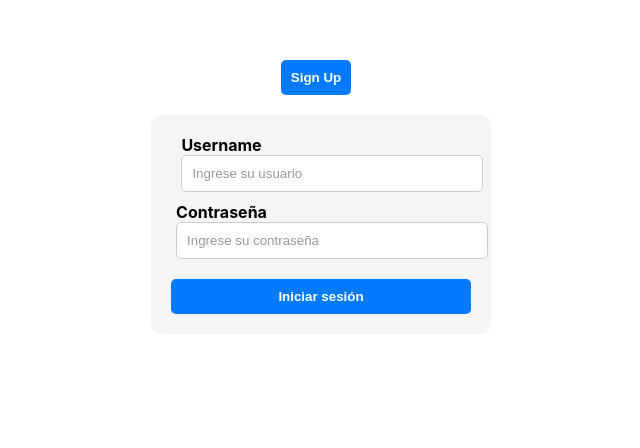
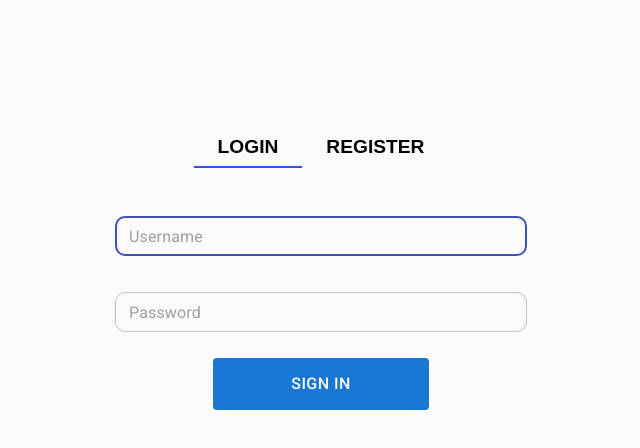
Before and after one commit to SoftwyRD/unimate, a React (Create React App) app: page / in a window 1280 px wide. Shown: the top 448 px of the page, without its empty margins (319-959 px from the left). Built offline with nearby package versions, Linux system fonts and the light colour scheme.

Commit message:
Add Login Styles

```diff
--- a/src/components/SignIn.js
+++ b/src/components/SignIn.js
@@ -4,11 +4,72 @@ import { useNavigate } from "react-router-dom";
 import { useFormik } from "formik";
 import * as Yup from "yup";
 import { login } from "../store/authSlice";
-import "../../src/styles/SignIn.css";
+import { makeStyles } from "@material-ui/core/styles";
+import TextField from "@material-ui/core/TextField";
+import Button from "@material-ui/core/Button";
+import Box from "@material-ui/core/Box";
+
+const useStyles = makeStyles((theme) => ({
+  root: {
+    display: "flex",
+    flexDirection: "column",
+    alignItems: "center",
+    borderRadius: "0px",
+  },
+  form: {
+    width: "40%",
+    display: "flex",
+    flexDirection: "column",
+    alignItems: "center",
+    padding: "40px",
+  },
+  label: {
+    fontSize: "14px",
+    fontWeight: 500,
+    marginBottom: "8px",
+    textAlign: "left",
+  },
+  input: {
+    width: "100%",
+    padding: "10px",
+    marginBottom: "16px",
+    fontSize: "20px",
+
+    color: "#333",
+    "&:focus": {
+      outline: "none",
+    },
+  },
+  error: {
+    color: "red",
+    fontSize: "12px",
+    textAlign: "left",
+    marginBottom: "16px",
+  },
+  submitButton: {
+    width: "50%",
+    backgroundColor: "#1976d2",
+    color: "#fff",
+    fontSize: "16px",
+    fontWeight: 500,
+    padding: "12px 24px",
+    borderRadius: "4px",
+    border: "none",
+    cursor: "pointer",
+    "&:hover": {
+      backgroundColor: "#1565c0",
+    },
+    "&:disabled": {
+      backgroundColor: "#9e9e9e",
+      cursor: "not-allowed",
+    },
+  },
+}));
 
 const Login = () => {
   const dispatch = useDispatch();
   const navigate = useNavigate();
+  const classes = useStyles();
 
   const formik = useFormik({
     initialValues: {
@@ -16,8 +77,8 @@ const Login = () => {
       password: "",
     },
     validationSchema: Yup.object({
-      username: Yup.string().required("Campo requerido"),
-      password: Yup.string().required("Campo requerido"),
+      username: Yup.string().required("Field required"),
+      password: Yup.string().required("Field required"),
     }),
     onSubmit: (values, { setSubmitting, setFieldError }) => {
       dispatch(login(values))
@@ -28,7 +89,7 @@ const Login = () => {
         .catch((error) => {
           setSubmitting(false);
           if (error.response.status === 401) {
-            setFieldError("password", "Credenciales inválidas");
+            setFieldError("password", "Invalid credentials");
           } else {
             console.error(error);
           }
@@ -37,40 +98,57 @@ const Login = () => {
   });
 
   return (
-    <form onSubmit={formik.handleSubmit} className="login-form">
-      <div>
-        <label htmlFor="username">Username</label>
-        <input
-          type="text"
+    <form onSubmit={formik.handleSubmit} className={classes.form}>
+      <TextField
+        id="username"
         name="username"
-          id="username"
+        placeholder="Username"
+        variant="outlined"
+        autoFocus
+        size="small"
+        className={classes.input}
+        value={formik.values.username}
         onChange={formik.handleChange}
         onBlur={formik.handleBlur}
-          value={formik.values.username}
-          placeholder="Ingrese su usuario"
+        error={formik.touched.username && Boolean(formik.errors.username)}
+        helperText={formik.touched.username && formik.errors.username}
+        InputProps={{
+          style: {
+            borderRadius: "10px",
+          },
+        }}
       />
-        {formik.touched.username && formik.errors.username && (
-          <div>{formik.errors.username}</div>
-        )}
-      </div>
-      <div>
-        <label htmlFor="password">Contraseña</label>
-        <input
+
+      <TextField
+        id="password"
+        name="password"
+        placeholder="Password"
+        variant="outlined"
+        size="small"
+        className={classes.input}
         type="password"
-          name="password"
-          id="password"
+        value={formik.values.password}
         onChange={formik.handleChange}
         onBlur={formik.handleBlur}
-          value={formik.values.password}
-          placeholder="Ingrese su contraseña"
+        error={formik.touched.password && Boolean(formik.errors.password)}
+        helperText={formik.touched.password && formik.errors.password}
+        InputProps={{
+          style: {
+            borderRadius: "10px",
+          },
+        }}
       />
-        {formik.touched.password && formik.errors.password && (
-          <div>{formik.errors.password}</div>
+      {formik.errors.general && (
+        <Box className={classes.error}>{formik.errors.general}</Box>
       )}
-      </div>
-      <button type="submit" disabled={formik.isSubmitting}>
-        Iniciar sesión
-      </button>
+
+      <Button
+        type="submit"
+        className={classes.submitButton}
+        disabled={formik.isSubmitting}
+      >
+        Sign In
+      </Button>
     </form>
   );
 };
--- a/src/components/SignUp.js
+++ b/src/components/SignUp.js
@@ -2,7 +2,6 @@ import React from "react";
 import { Formik, Form, Field, ErrorMessage } from "formik";
 import * as Yup from "yup";
 import axios from "axios";
-import "../../src/styles/SignUp.css"
 const SignUp = () => {
   const SignUpSchema = Yup.object().shape({
     first_name: Yup.string().required("The name is required!"),
@@ -29,8 +28,8 @@ const SignUp = () => {
     }
   };
   return (
-    <div className="form-container">
-      <h1 className="center-text">Sign Up</h1>
+    <div>
+      <h1>Sign Up</h1>
       <Formik
         initialValues={{
           first_name: "",
@@ -45,105 +44,42 @@ const SignUp = () => {
         onSubmit={handleSubmit}
       >
         {({ isSubmitting }) => (
-          <Form className="form">
-            <div className="form-group">
-              <Field
-                type="text"
-                name="first_name"
-                placeholder="Name"
-                className="form-control"
-              />
-              <ErrorMessage
-                name="first_name"
-                component="div"
-                className="error-message"
-              />
+          <Form>
+            <div>
+              <Field type="text" name="first_name" placeholder="Name" />
+              <ErrorMessage name="first_name" component="div" />
             </div>
 
-            <div className="form-group">
-              <Field
-                type="text"
-                name="middle_name"
-                placeholder="Middle Name"
-                className="form-control"
-              />
-              <ErrorMessage
-                name="middle_name"
-                component="div"
-                className="error-message"
-              />
+            <div>
+              <Field type="text" name="middle_name" placeholder="Middle Name" />
+              <ErrorMessage name="middle_name" component="div" />
             </div>
-            <div className="form-group">
-              <Field
-                type="text"
-                name="last_name"
-                placeholder="Last Name"
-                className="form-control"
-              />
-              <ErrorMessage
-                name="last_name"
-                component="div"
-                className="error-message"
-              />
+            <div>
+              <Field type="text" name="last_name" placeholder="Last Name" />
+              <ErrorMessage name="last_name" component="div" />
             </div>
-            <div className="form-group">
-              <Field
-                type="text"
-                name="username"
-                placeholder="Username"
-                className="form-control"
-              />
-              <ErrorMessage
-                name="username"
-                component="div"
-                className="error-message"
-              />
+            <div>
+              <Field type="text" name="username" placeholder="Username" />
+              <ErrorMessage name="username" component="div" />
             </div>
-            <div className="form-group">
-              <Field
-                type="email"
-                name="email"
-                placeholder="Email"
-                className="form-control"
-              />
-              <ErrorMessage
-                name="email"
-                component="div"
-                className="error-message"
-              />
+            <div>
+              <Field type="email" name="email" placeholder="Email" />
+              <ErrorMessage name="email" component="div" />
             </div>
-            <div className="form-group">
-              <Field
-                type="password"
-                name="password"
-                placeholder="Password"
-                className="form-control"
-              />
-              <ErrorMessage
-                name="password"
-                component="div"
-                className="error-message"
-              />
+            <div>
+              <Field type="password" name="password" placeholder="Password" />
+              <ErrorMessage name="password" component="div" />
             </div>
-            <div className="form-group">
+            <div>
               <Field
                 type="password"
                 name="confirm_password"
                 placeholder="Confirm the password"
-                className="form-control"
               />
-              <ErrorMessage
-                name="confirm_password"
-                component="div"
-                className="error-message"
-              />
+              <ErrorMessage name="confirm_password" component="div" />
             </div>
 
-            <button
-              type="submit"
-              disabled={isSubmitting}
-              className="btn btn-primary btn-block"
-            >
+            <button type="submit" disabled={isSubmitting}>
               Sign Up
             </button>
           </Form>
--- a/src/pages/SignInSignUp.js
+++ b/src/pages/SignInSignUp.js
@@ -1,29 +1,57 @@
 import React, { useState } from "react";
 import SignInPage from "./Login_Register/SignInPage";
 import SignUpPage from "./Login_Register/SignUpPage";
-import "../../src/styles/SignInSignUp.css"; // importa el archivo CSS
+import styled from "styled-components";
+
+const Container = styled.div`
+  display: flex;
+  flex-direction: column;
+  justify-content: center;
+  align-items: center;
+  margin-top: 8rem;
+`;
+
+const Button = styled.button`
+  text-transform: uppercase;
+  padding: 0.5rem 1.5rem;
+  font-size: 1.2rem;
+  font-weight: bold;
+  color: black;
+  background-color: transparent;
+  border: none;
+  box-shadow: 0 0 0 0 gray;
+  transition: all 0.5s ease-in-out;
+  ${(props) => props.selected && `box-shadow: 0 2px 0 0 #304ffe;`};
+`;
 
 const SignInSignUp = () => {
   const [activePage, setActivePage] = useState("SignIn");
 
-  const togglePage = () => {
-    setActivePage(activePage === "SignIn" ? "SignUp" : "SignIn");
+  const handlePageChange = (event) => {
+    setActivePage(event.target.value);
   };
 
   return (
-    <div className="container">
-      <nav>
-        <ul>
-          <li>
-            <button onClick={togglePage}>
-              {activePage === "SignIn" ? "Sign Up" : "Sign In"}
-            </button>
-          </li>
-        </ul>
-      </nav>
-
+    <Container>
+      <div style={{ textAlign: "center" }}>
+        <Button
+          selected={activePage === "SignIn"}
+          value="SignIn"
+          onClick={handlePageChange}
+        >
+          Login
+        </Button>
+        <Button
+          selected={activePage === "SignUp"}
+          value="SignUp"
+          onClick={handlePageChange}
+          style={{ borderTopLeftRadius: 0, borderBottomLeftRadius: 0 }}
+        >
+          Register
+        </Button>
+      </div>
       {activePage === "SignIn" ? <SignInPage /> : <SignUpPage />}
-    </div>
+    </Container>
   );
 };
 
--- a/src/styles/SignIn.css
+++ /dev/null
@@ -1,48 +0,0 @@
-form {
-    display: flex;
-    flex-direction: column;
-    justify-content: center;
-    align-items: center;
-    border-radius: 10px;
-    padding: 20px;
-    background-color: #f5f5f5;
-    width: 300px;
-    margin: 0 auto;
-  }
-
-  label {
-    font-weight: bold;
-  }
-
-  input {
-    padding: 10px;
-    border-radius: 5px;
-    border: 1px solid #ccc;
-    margin-bottom: 10px;
-    width: 100%;
-  }
-
-  input::placeholder {
-    color: #999;
-  }
-
-  button {
-    padding: 10px;
-    border-radius: 5px;
-    border: none;
-    background-color: #007bff;
-    color: #fff;
-    font-weight: bold;
-    cursor: pointer;
-    width: 100%;
-    margin-top: 10px;
-  }
-
-  button:hover {
-    background-color: #0069d9;
-  }
-
-  .error-message {
-    color: red;
-    margin-bottom: 10px;
-  }
--- a/src/styles/SignInSignUp.css
+++ /dev/null
@@ -1,55 +0,0 @@
-.container {
-    display: flex;
-    flex-direction: column;
-    justify-content: center;
-    align-items: center;
-    margin-top: 50px;
-  }
-
-  nav {
-    margin-bottom: 20px;
-  }
-
-  button {
-    padding: 10px;
-    border-radius: 5px;
-    border: none;
-    background-color: #007bff;
-    color: #fff;
-    font-weight: bold;
-    cursor: pointer;
-  }
-
-  button:hover {
-    background-color: #0069d9;
-  }
-
-  button:focus {
-    outline: none;
-  }
-
-  ul {
-    list-style: none;
-    margin: 0;
-    padding: 0;
-  }
-
-  li {
-    display: inline-block;
-    margin-right: 10px;
-  }
-
-  .active {
-    background-color: #007bff;
-    color: #fff;
-    padding: 5px;
-    border-radius: 5px;
-  }
-
-  .active:hover {
-    background-color: #0069d9;
-  }
-
-  .active:focus {
-    outline: none;
-  }
--- a/src/styles/SignUp.css
+++ /dev/null
@@ -1,53 +0,0 @@
-.center-text {
-  text-align: center;
-}
-
-form {
-  display: flex;
-  flex-direction: column;
-  justify-content: center;
-  align-items: center;
-  border-radius: 10px;
-  padding: 20px;
-  background-color: #f5f5f5;
-  width: 300px;
-  margin: 0 auto;
-}
-
-label {
-  font-weight: bold;
-  margin-bottom: 5px;
-}
-
-input {
-  padding: 10px;
-  border-radius: 5px;
-  border: 1px solid #ccc;
-  margin-bottom: 10px;
-  width: 100%;
-}
-
-input::placeholder {
-  color: #999;
-}
-
-button[type="submit"] {
-  padding: 10px;
-  border-radius: 5px;
-  border: none;
-  background-color: #007bff;
-  color: #fff;
-  font-weight: bold;
-  cursor: pointer;
-  width: 100%;
-  margin-top: 10px;
-}
-
-button[type="submit"]:hover {
-  background-color: #0069d9;
-}
-
-.error-message {
-  color: red;
-  margin-bottom: 10px;
-}
--- a/src/themes/theme.js
+++ b/src/themes/theme.js
@@ -0,0 +1,19 @@
+import { createTheme } from "@material-ui/core";
+const theme = createTheme({
+  palette: {
+    primary: {
+      main: "#1976d2",
+    },
+    secondary: {
+      main: "#333",
+    },
+  },
+  typography: {
+    fontFamily: ["Roboto", "Helvetica", "Arial", "sans-serif"].join(","),
+    fontSize: 16,
+    fontWeightLight: 300,
+    fontWeightRegular: 400,
+    fontWeightMedium: 500,
+  },
+});
+export default theme;
```
Also changed, not shown: package.json (+8 -0 lines), src/index.js (+15 -7 lines), 1 other file (tests, documents, lock files or other folders). Lines whose indentation alone changed are shown as unchanged.
